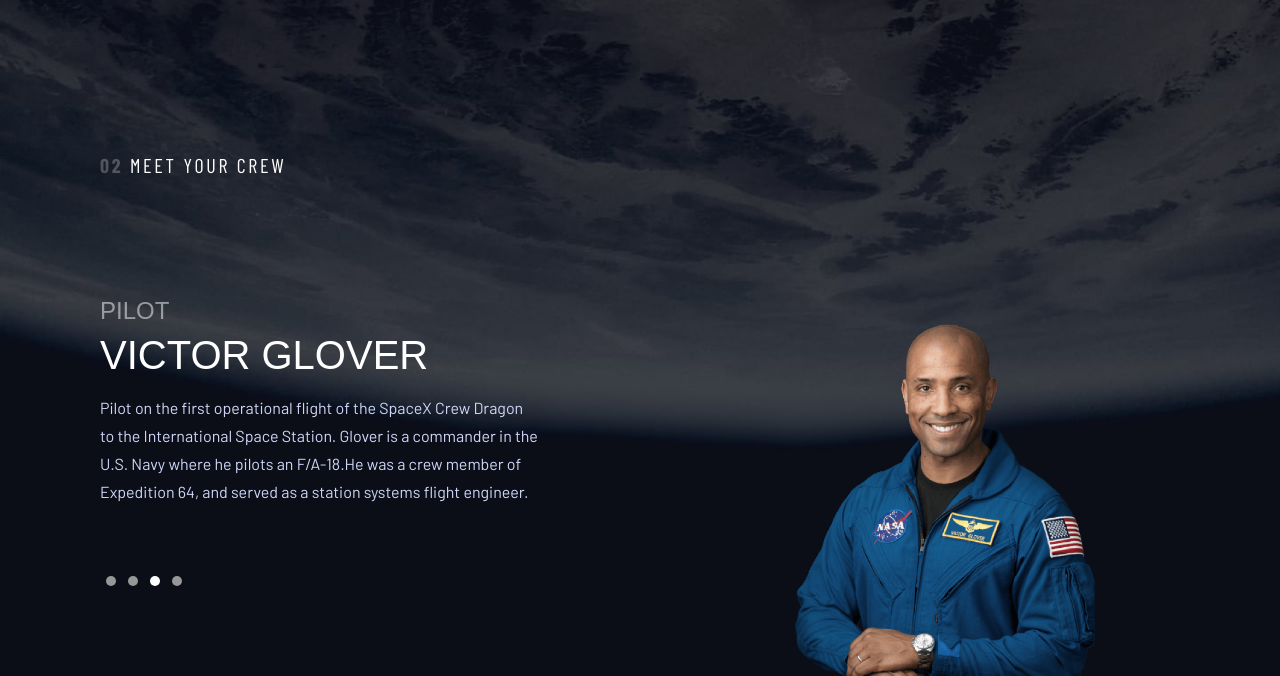
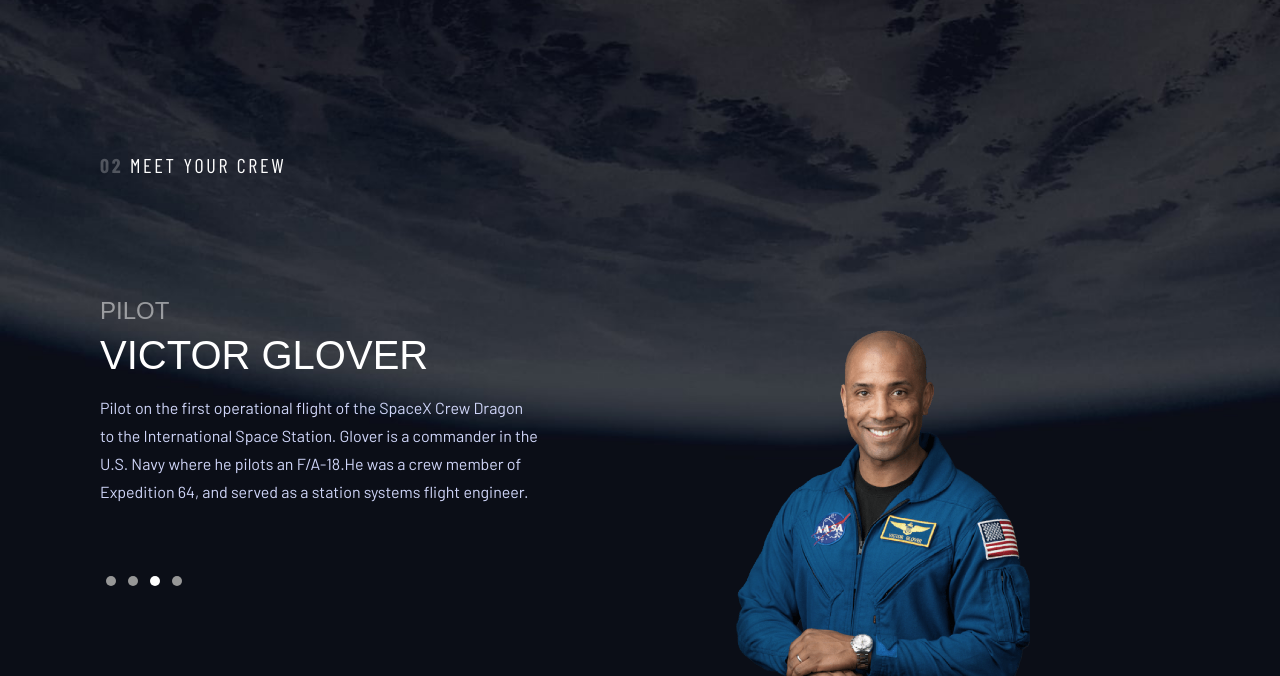
Before and after one commit to andrewdomingues/space-tourism, a website: page pages/crew-pilot.html in a window 1280 px wide. Shown: the part 124-800 px from the top of the page. Drawn offline with nearby package versions, Linux system fonts and the light colour scheme; a web font is replaced by a local one.

Commit message:
fix crew-photo

```diff
--- a/src/sass/crew.scss
+++ b/src/sass/crew.scss
@@ -133,12 +133,13 @@ main {
         text-align: left;
         padding: 0;
       }
-      .img-container {
-        align-self: baseline;
-        margin: 0;
-        #crew-photo {
-          width: 500px;
-        }
+    }
+    .img-container {
+      align-self: flex-end;
+      margin: 0;
+
+      #crew-photo {
+        width: calc(100% - clamp(30rem, 16rem + 50vw, 22.8rem));
       }
     }
     .slider {
```
Also changed, not shown: src/css/crew.css.
